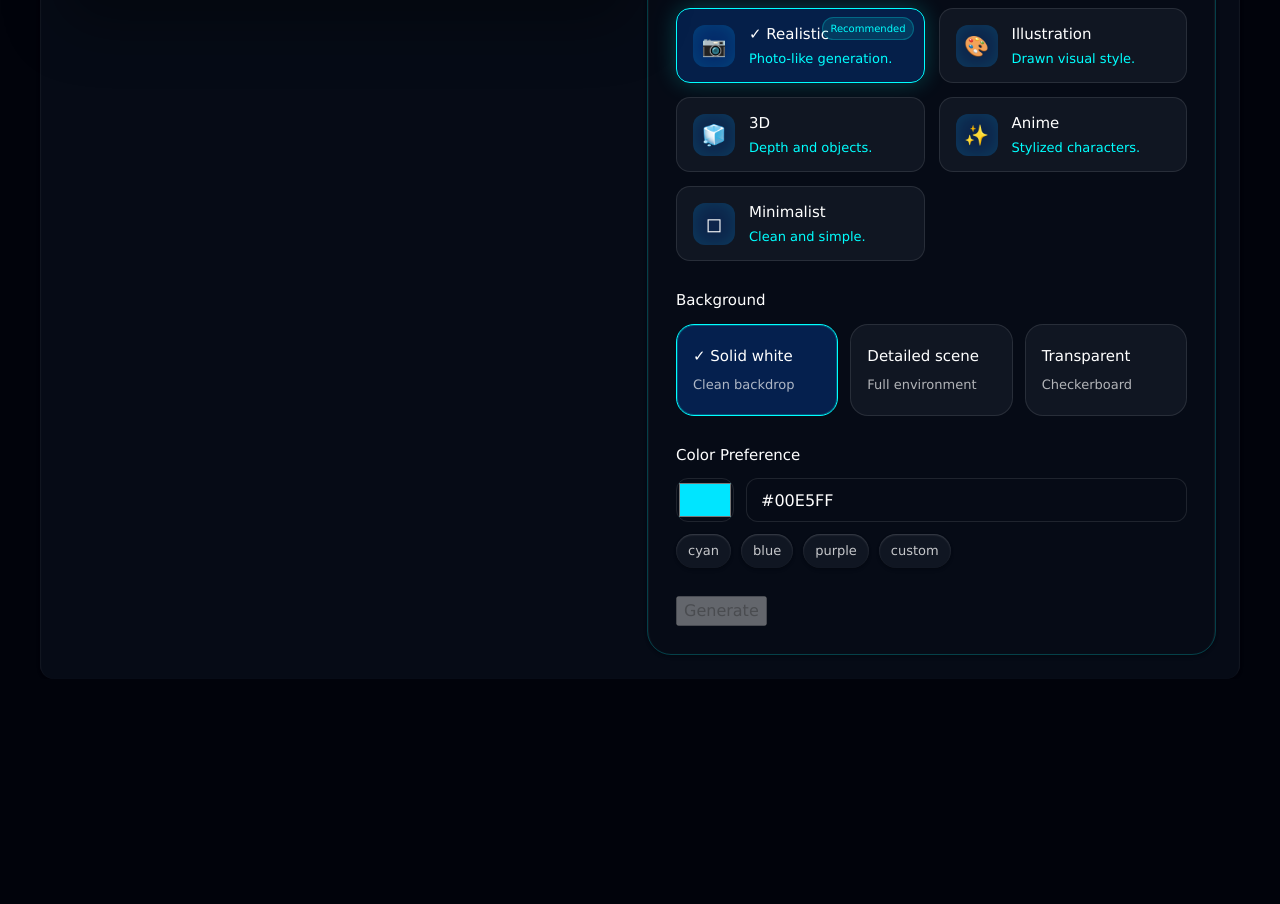
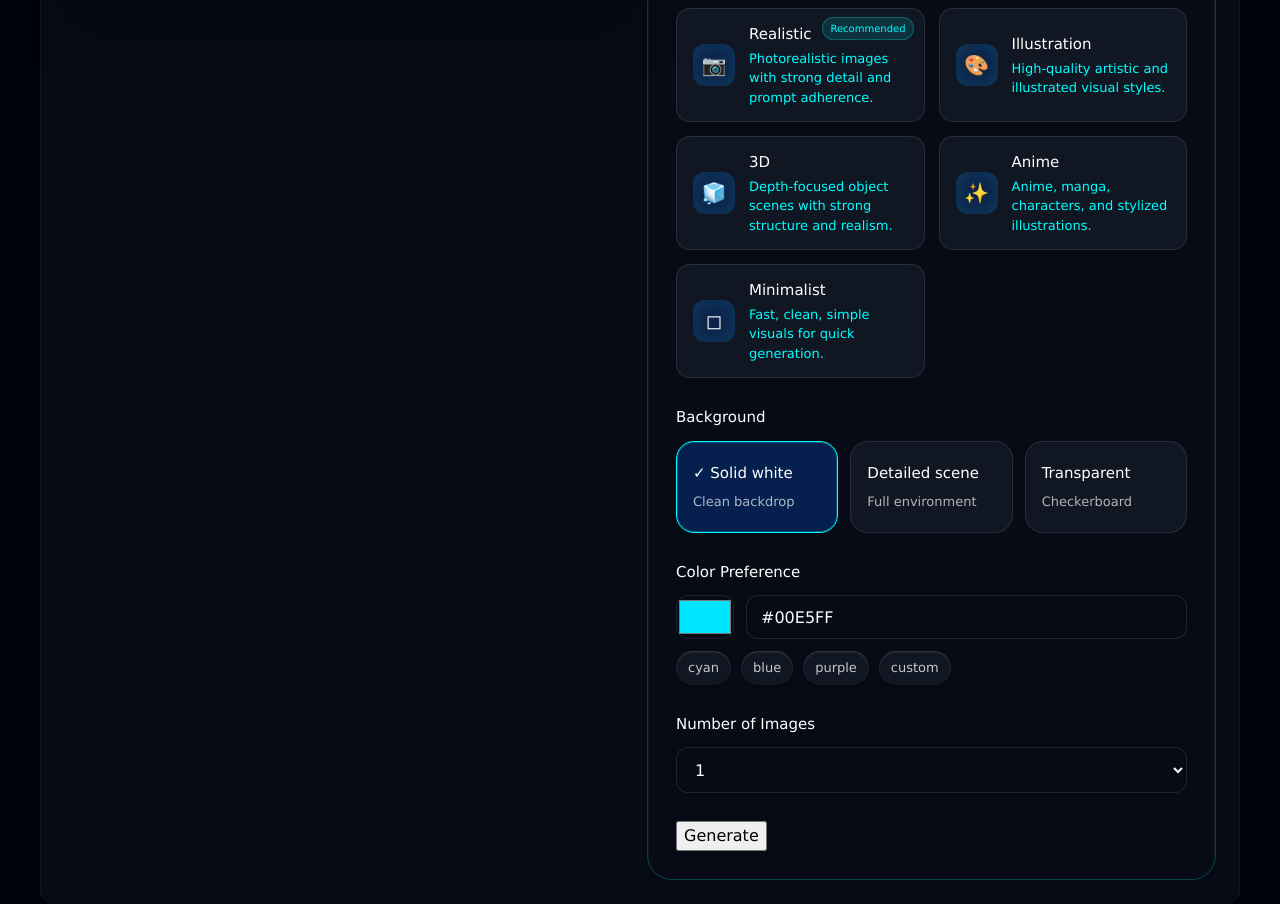
Before and after one commit to bert114/VISUALIFT, a React (Vite) app in the folder client/: page / in a window 1280 px wide. Shown: the part 440-1344 px from the top of the page. Before the commit the page ends 1119 px from the top, so only its background shows below. Built offline with nearby package versions, Linux system fonts and the light colour scheme.

Commit message:
dyanimic number of option

```diff
--- a/client/src/components/GeneralPreference.jsx
+++ b/client/src/components/GeneralPreference.jsx
@@ -15,6 +15,7 @@ import ImagePrefPurpose from "./preference/ImagePrefPurpose.jsx";
 import StyleModel from "./preference/StyleModel.jsx";
 import Background from "./preference/Background.jsx";
 import Color from "./preference/Color.jsx";
+import ImageCount from "./preference/ImageCount.jsx";
 
 function GenerationPreferences() {
   const { handleGenerate, isUploaded } = usePromptStore();
@@ -66,12 +67,13 @@ function GenerationPreferences() {
         <StyleModel />
         <Background />
         <Color />
+        <ImageCount />
 
         <button
           className="primary-btn"
           onClick={handleGenerate}
           data-testid="generate-btn"
-          disabled={!isUploaded || loading}
+          // disabled={!isUploaded || loading}
         >
           Generate
         </button>
--- a/client/src/components/preference/ImageCount.jsx
+++ b/client/src/components/preference/ImageCount.jsx
@@ -1,17 +1,31 @@
-import React from "react";
+import React, { useEffect, useState } from "react";
 import PreferenceBlock from "./PreferenceBlock.jsx";
+import { getNumber } from "../../helper/helper.js";
+import { selectedSettings } from "../../store/usePromptStore.js";
+import { models } from "../../static/constantfile.js";
 
 function ImageCount() {
+  const [numberOptions, setNumberOptions] = useState([1]);
+  const { userPref, setUserPref } = selectedSettings() || {};
+  const { model } = userPref;
+
+  useEffect(() => {
+    setNumberOptions(getNumber(model));
+  }, [model]);
+
   return (
     <PreferenceBlock title="Number of Images">
       <select
         className="image-count-select"
-        onChange={(e) => setNumberOfImages(e.target.value)}
+        onChange={(e) => setUserPref("n", e.target.value)}
       >
-        <option>Auto — depends on selected model</option>
-        <option>1 image</option>
-        <option>2 images</option>
-        <option>4 images</option>
+        {numberOptions.map((n) => {
+          return (
+            <option key={n} value={n}>
+              {n}
+            </option>
+          );
+        })}
       </select>
     </PreferenceBlock>
   );
--- a/client/src/components/preference/StyleModel.jsx
+++ b/client/src/components/preference/StyleModel.jsx
@@ -3,11 +3,17 @@ import PreferenceBlock from "./PreferenceBlock.jsx";
 import { models } from "../../static/constantfile.js";
 import { usePreferenceActions } from "../../hooks/usePreferenceAction.jsx";
 import { selectedSettings } from "../../store/usePromptStore.js";
+import { getNumber } from "../../helper/helper.js";
 
 function StyleModel() {
   const action = usePreferenceActions();
-  const [selectedModel, setSelectedModel] = useState("Realistic");
+  const [selectedModel, setSelectedModel] = useState("img4");
   const { setUserPref } = selectedSettings();
+
+  const handleImageCount = (model) => {
+    setUserPref("model", model);
+    setSelectedModel(model);
+  };
 
   return (
     <PreferenceBlock title="Style / Model">
@@ -17,8 +23,7 @@ function StyleModel() {
             key={item.title}
             type="button"
             onClick={() => {
-              setUserPref("model", item.title);
-              setSelectedModel(item.title);
+              handleImageCount(item.model);
             }}
             className={`model-card ${
               selectedModel === item.title ? "model-card--active" : ""
--- a/client/src/helper/helper.js
+++ b/client/src/helper/helper.js
@@ -1,5 +1,6 @@
 import axios from "axios";
 import useLoadStore from "../store/useLoadStore.js";
+import { models } from "../static/constantfile.js";
 export function isValidFileSize(file, maxSize = 5 * 1024 * 1024) {
   return file.size <= maxSize;
 }
@@ -38,3 +39,10 @@ export function getUrl(img) {
 
   return path;
 }
+
+export const getNumber = (model) => {
+  const findModel = models.find((item) => item.model === model);
+  const num = findModel.n;
+
+  return [1, 2, 3, 4].filter((n) => n <= num);
+};
--- a/client/src/pages/PromptReview.jsx
+++ b/client/src/pages/PromptReview.jsx
@@ -5,12 +5,13 @@ import useImageStore, {
   useLoadStore,
 } from "../store/useImageStore";
 import useImageStore1 from "../store/useImageStorecopy.js";
-import usePromptStore from "../store/usePromptStore";
+import usePromptStore, { selectedSettings } from "../store/usePromptStore";
 import { useGenerateStore } from "../store/useGenerateStore.js";
 
 function PromptReview() {
   const { img } = useImageStore1();
   const { generatedPrompt, setGeneratedPrompt } = usePromptStore();
+  const { userPref } = selectedSettings();
 
   const { sendReq } = requestStore();
   const { load, setLoad } = useLoadStore();
@@ -65,7 +66,7 @@ function PromptReview() {
           <button className="btn btn-secondary">Regenerate Prompt</button>
           <button
             className="btn btn-primary"
-            onClick={() => generate(generatedPrompt)}
+            onClick={() => generate(userPref)}
           >
             Generate Images
           </button>
--- a/client/src/static/constantfile.js
+++ b/client/src/static/constantfile.js
@@ -11,29 +11,45 @@ const purposes = [
 const models = [
   {
     title: "Realistic",
-    desc: "Photo-like generation.",
+    model: "img4",
+    desc: "Photorealistic images with strong detail and prompt adherence.",
     icon: "📷",
     recommended: true,
+    n: 4,
+    capabilities: ["All Ratios", "Up to 4 Images", "I2I Editing"],
   },
   {
     title: "Illustration",
-    desc: "Drawn visual style.",
+    model: "midjourney",
+    desc: "High-quality artistic and illustrated visual styles.",
     icon: "🎨",
+    n: 1,
+    capabilities: ["All Ratios", "Up to 1 Image", "I2I Editing"],
   },
   {
     title: "3D",
-    desc: "Depth and objects.",
+    model: "flux2-dev",
+    desc: "Depth-focused object scenes with strong structure and realism.",
     icon: "🧊",
+    n: 1,
+    capabilities: ["All Ratios", "Up to 1 Image", "I2I Editing"],
   },
   {
     title: "Anime",
-    desc: "Stylized characters.",
+    model: "qwen",
+    desc: "Anime, manga, characters, and stylized illustrations.",
     icon: "✨",
+    n: 4,
+    capabilities: ["All Ratios", "Up to 4 Images", "I2I Editing"],
+    async: true,
   },
   {
     title: "Minimalist",
-    desc: "Clean and simple.",
+    model: "flux-schnell",
+    desc: "Fast, clean, simple visuals for quick generation.",
     icon: "◻",
+    n: 1,
+    capabilities: ["All Ratios", "Up to 1 Image", "I2I Editing"],
   },
 ];
 
--- a/client/src/store/useGenerateStore.js
+++ b/client/src/store/useGenerateStore.js
@@ -2,7 +2,7 @@ import { create } from "zustand";
 
 export const useGenerateStore = create((set) => ({
   generate: (prompt) => {
-    console.log("generating prompt......");
+    console.log("sending req to infip...");
 
     console.log(prompt);
   },
--- a/client/src/store/usePromptStore.js
+++ b/client/src/store/usePromptStore.js
@@ -2,6 +2,7 @@ import { create } from "zustand";
 import useImageStore1 from "./useImageStorecopy.js";
 import { buildPrompt, describeImgg } from "../helper/util.js";
 import useToastStore from "./useToastStore.js";
+import { getNumber } from "../helper/helper.js";
 
 const usePromptStore = create((set) => ({
   prompt: "",
@@ -15,6 +16,7 @@ const usePromptStore = create((set) => ({
 
   handleGenerate: async () => {
     set({ loading: true });
+
     const { showToast } = useToastStore.getState();
     const { setUserPref } = selectedSettings.getState();
 
@@ -25,11 +27,13 @@ const usePromptStore = create((set) => ({
 
     const userPreference = selectedSettings.getState().userPref;
 
+    console.log(userPreference);
+
     showToast("building prompt.....", "warning");
 
     const generatedPrompt = await buildPrompt(userPreference);
 
-    set({ generatedPrompt });
+    set({ generatedPrompt: userPreference });
     showToast("done", "success");
     set({ loading: true, step: 2 });
   },
@@ -39,23 +43,35 @@ const usePromptStore = create((set) => ({
   },
 }));
 
-export const selectedSettings = create((set) => ({
+export const selectedSettings = create((set, get) => ({
+  //   const payload = {
+  //   model: "img4",
+  //   prompt: "",
+  //   n: 2,
+  //   size: "",
+  //   response_format: "url"
+  // };
+
   userPref: {
+    model: "img4",
+    prompt: "A vibrant oil painting of a futuristic cityscape at sunset",
+    n: 1,
+    size: "1792x1024",
+    response_format: "url",
     imagePurpose: "All",
-    model: "Realistic",
     background: "Solid white",
     color: "#00E5FF",
-    aspectRatio: "1:1",
-    numberOfImages: "auto",
-    describeImage: null,
   },
+
   setUserPref: (key, value) => {
-    set((state) => ({
-      userPref: {
+    set((state) => {
+      const updatedPref = {
         ...state.userPref,
         [key]: value,
-      },
-    }));
+      };
+
+      return { userPref: updatedPref };
+    });
   },
 }));
 
```
